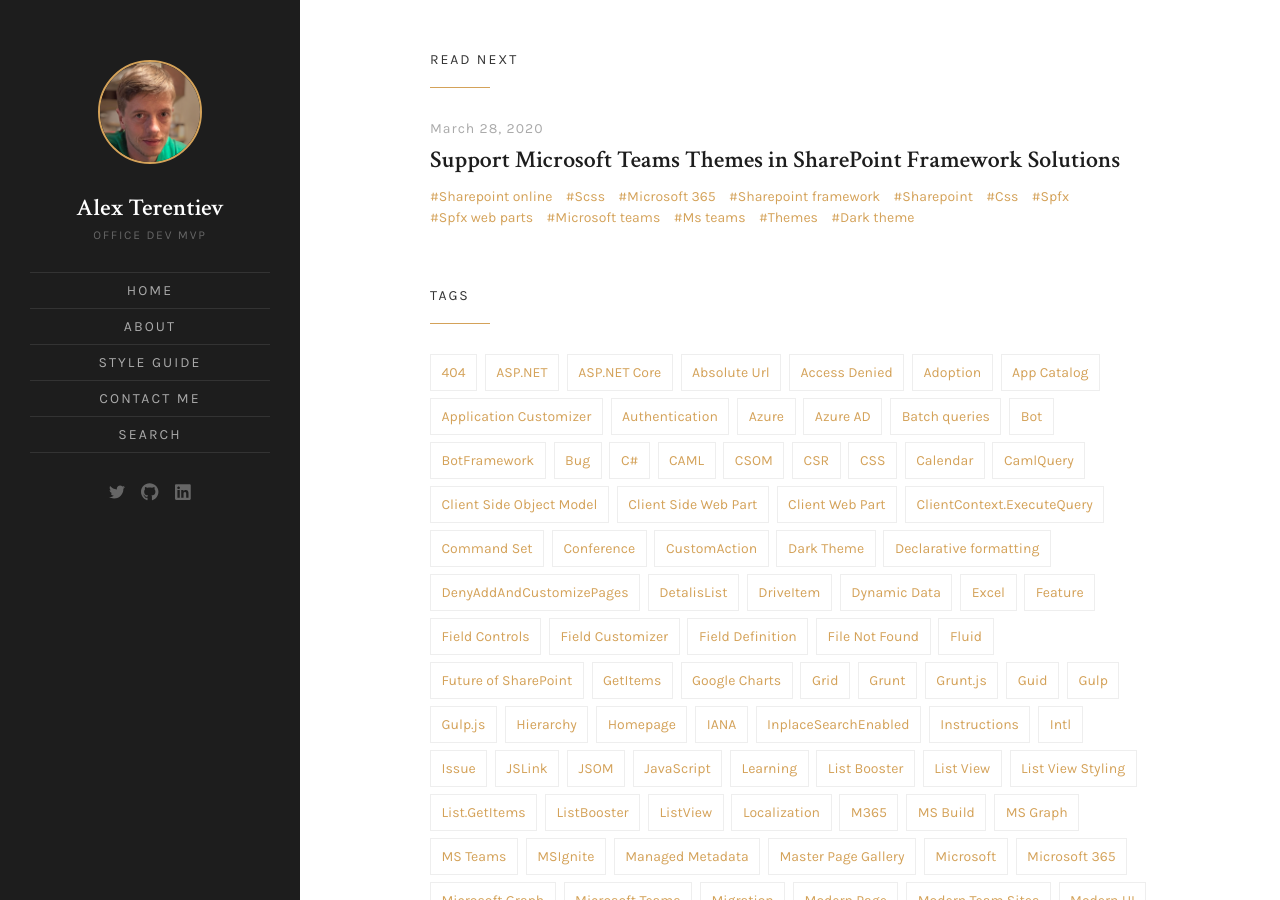
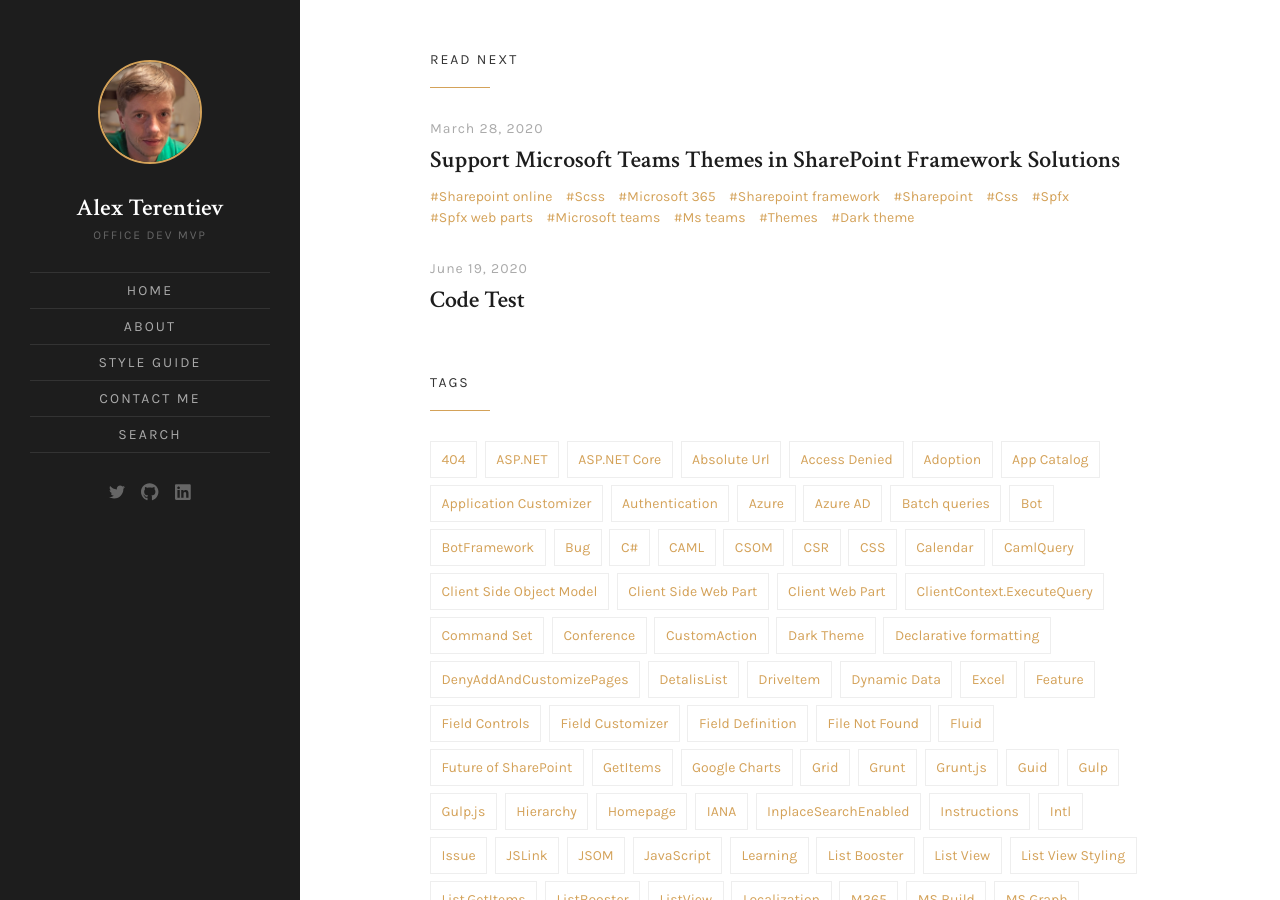
Before and after one commit to AJIXuMuK/AJIXuMuK.github.io, a Jekyll site: the page built from _posts/2020-05-19-ms-build-2020-subjective-view.html, in a window 1280 px wide and 900 px high, scrolled down 5113 px. Built offline with Jekyll 4.4.1, drawn with Linux system fonts in a browser that asks for light colours; comment, search, counter and statistics services are not loaded.

Commit message:
code test

````diff
--- /dev/null
+++ b/_posts/2020-06-19-test.md
@@ -0,0 +1,7 @@
+---
+layout: post
+title: "Code Test"
+---
+```typescript
+const a = 12;
+```
````
Also changed, not shown: _posts/2020-03-28-support-microsoft-teams-themes-in.md (+0 -2 lines).
